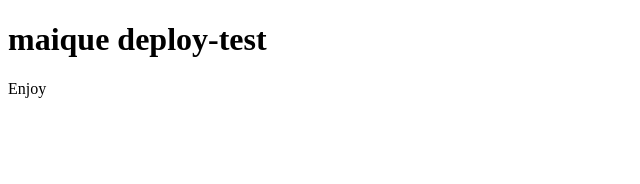
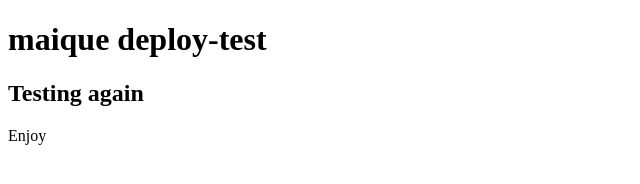
Before and after one commit to maique/deploy-test, a plain HTML site: page index.html in a window 1280 px wide. Shown: the whole page, without its empty margins (0-640 px from the left). Drawn offline with Linux system fonts and the light colour scheme.

Commit message:
add line

```diff
--- a/index.html
+++ b/index.html
@@ -7,6 +7,8 @@
   <body>
     <h1>maique deploy-test</h1>
 
+    <h2>Testing again</h2>
+
     <p>Enjoy</p>
 
   </body>
```
